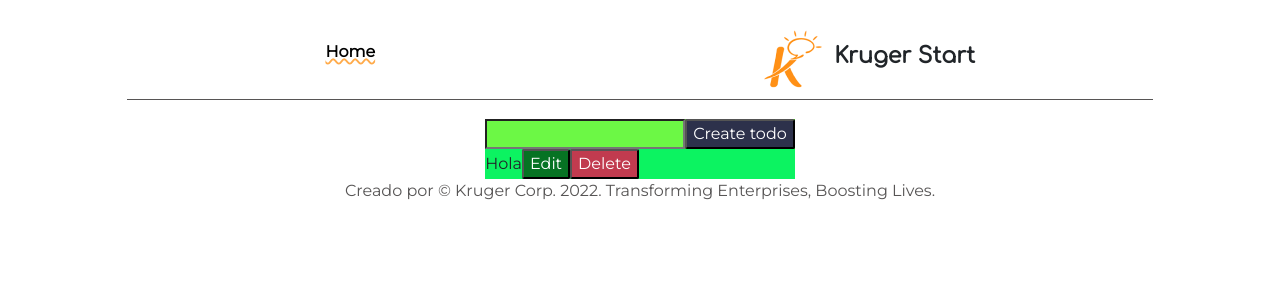
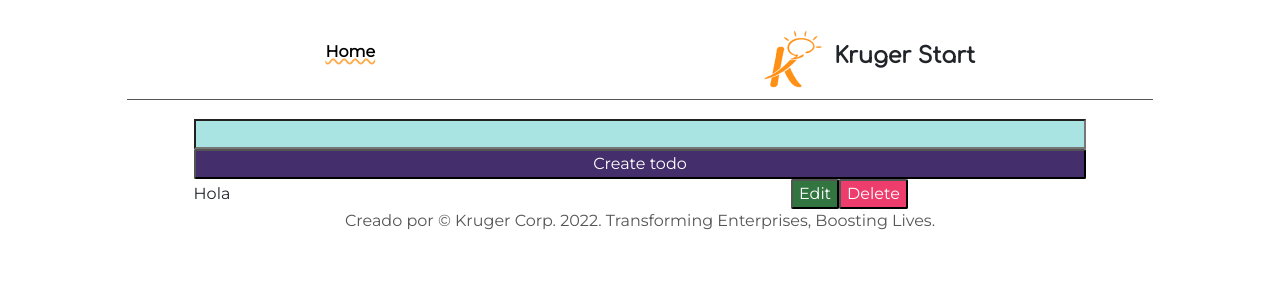
Before and after one commit to xander06/fiveproyects, a React (Create React App) app: page / in a window 1280 px wide. Both pictures are taken after a click on the input "Create todo". Shown: the top 300 px of the page. Built offline with nearby package versions, Linux system fonts and the light colour scheme.

Commit message:
colores horribles

```diff
--- a/src/App.css
+++ b/src/App.css
@@ -58,7 +58,7 @@ body {
 .logo p {
   display: flex;
   font-family: 'Comfortaa', cursive;
-  font-weight:400px ;
+  font-weight: 400px;
   font-size: 22px;
 }
 
@@ -197,22 +197,35 @@ body {
 
 /*toDo */
 .todoContainer {
-background-color: #0cf361;
+  width: 80%;
+  display: flex;
+  flex-direction: column;
 }
+
 .todoCreateForm {
-  background-color: #51fb18;
+  background-color: #a1e28b6e;
+  display: flex;
+  flex-direction: column;
 }
 
 .todoInput {
-  background-color: #d4eaf334;
+  background-color: #78d3f77b;
 }
+
 .todoUpdateForm {
   background-color: #f5f5f0;
 }
+
 .todoInfo {
   display: flex;
   align-items: center;
 }
+
+.tarea {
+  display: flex;
+  flex: 1 1 0
+}
+
 .button {
   border-radius: 12px;
   background-color: rgb(190, 255, 159);
@@ -239,7 +252,7 @@ background-color: #0cf361;
   color: #fff;
 }
 
-.buttonDelete{
+.buttonDelete {
   background-color: #ea134cd1;
   border-radius: 2px;
   color: #fff;
--- a/src/components/Todo.jsx
+++ b/src/components/Todo.jsx
@@ -31,7 +31,8 @@ const Todo = ({item, onUpdate, onDelete }) => {
 
   function TodoElement(){
     return(
-      <div className="todoInfo"> {item.title}
+      <div className="todoInfo">
+      <div className="tarea">{item.title} </div>
       <button className="buttonEdit" onClick={() => setIsEdit(true)}>Edit</button>
       <button className="buttonDelete" onClick={(e) => onDelete(item.id)}>Delete</button>
        </div>
```
